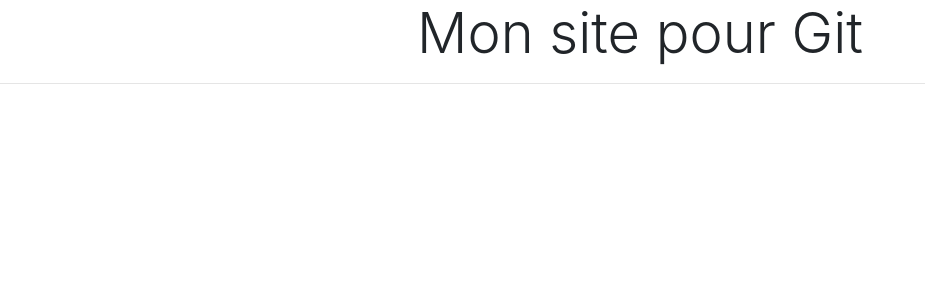
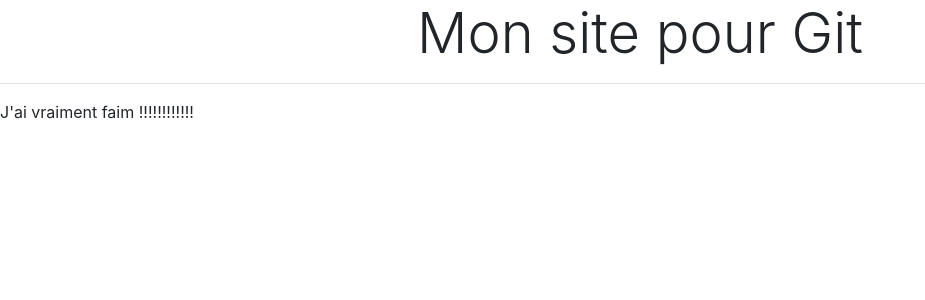
Before and after one commit to hocineTRP/monSite, a PHP site: page / in a window 1280 px wide. Shown: the part 56-356 px from the top of the page, without its empty margins (0-925 px from the left). Run offline with PHP 8.4, Linux system fonts and the light colour scheme.

Commit message:
ajout paragraphe

```diff
--- a/index.php
+++ b/index.php
@@ -29,5 +29,7 @@
     </nav>
 
     <h1 class="display-4 text-center m-t-2">Mon site pour Git</h1><hr>
+
+    <p>J'ai vraiment faim !!!!!!!!!!!!</p>
 </body>
 </html>
```
